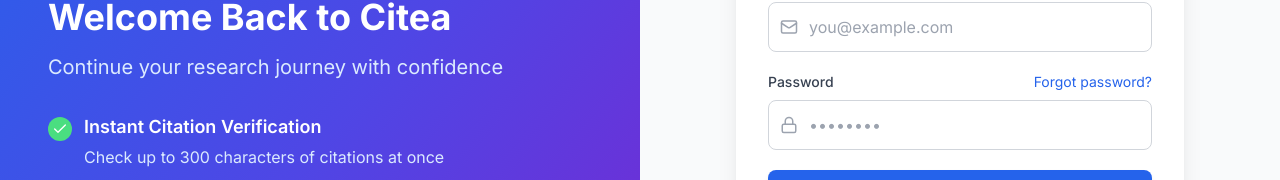
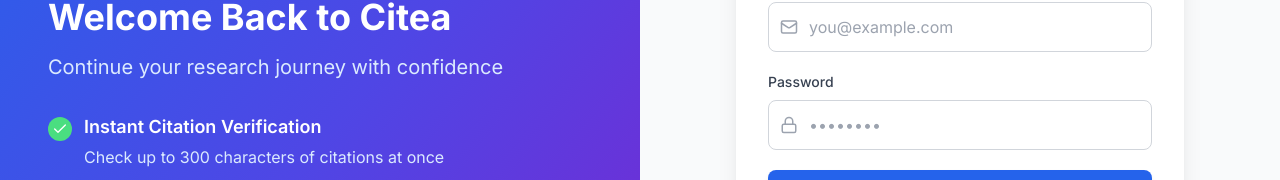
Before and after one commit to Mercury-nju/Citea, a Next.js app: page /auth/signin in a window 1280 px wide. Shown: the part 251-431 px from the top of the page. Built offline with nearby package versions, Linux system fonts and the light colour scheme.

Commit message:
Remove forgot password link from signin page

```diff
--- a/app/auth/signin/page.tsx
+++ b/app/auth/signin/page.tsx
@@ -164,14 +164,9 @@ export default function SignInPage() {
               </div>
 
               <div>
-                <div className="flex items-center justify-between mb-2">
-                  <label className="block text-sm font-medium text-gray-700">
-                    {t.auth.signIn.passwordLabel}
-                  </label>
-                  <Link href="/auth/forgot-password" className="text-sm text-blue-600 hover:text-blue-700">
-                    {t.auth.signIn.forgotPassword || 'Forgot password?'}
-                  </Link>
-                </div>
+                <label className="block text-sm font-medium text-gray-700 mb-2">
+                  {t.auth.signIn.passwordLabel}
+                </label>
                 <div className="relative">
                   <Lock className="absolute left-3 top-1/2 -translate-y-1/2 text-gray-400" size={18} />
                   <input
```
